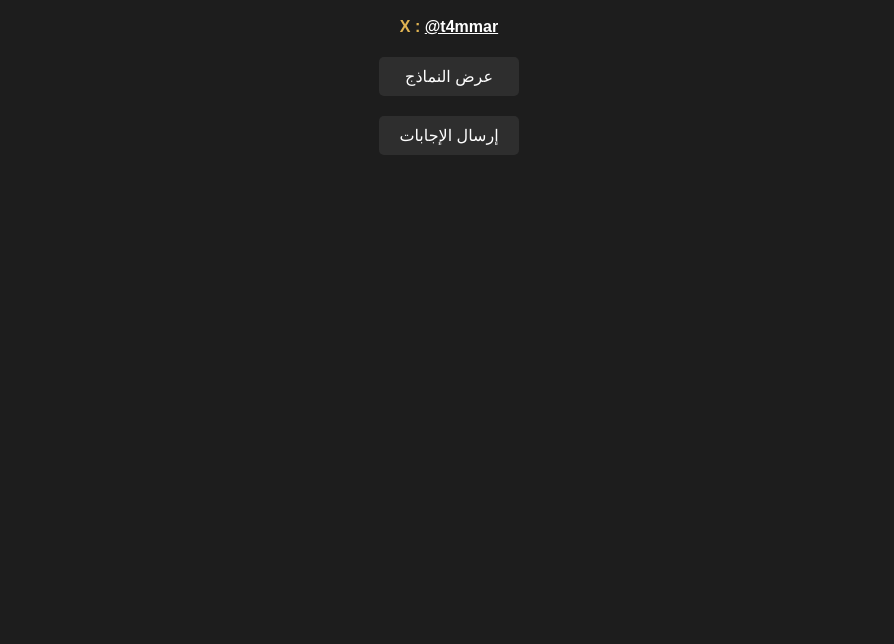
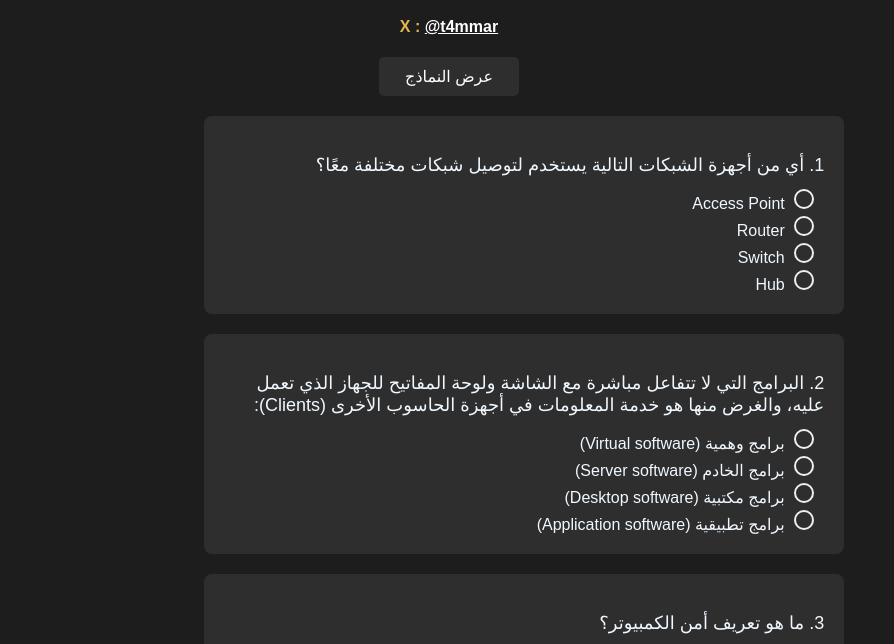
Before and after one commit to Li0N77/MAZ, a plain HTML site: page index.html in a window 1280 px wide. Shown: the part 146-790 px from the top of the page, without its empty margins (191-1085 px from the left). Drawn offline with Linux system fonts and the light colour scheme.

Commit message:
Update index.html

```diff
--- a/index.html
+++ b/index.html
@@ -126,6 +126,6 @@
         <h2 id="score"></h2>
         <button id="showAnswers" onclick="showAnswers()">عرض الإجابات الصحيحة</button>
     </div>
-    <script src="original.js"></script>
+    <script src="script.js"></script>
 </body>
 </html>
```
